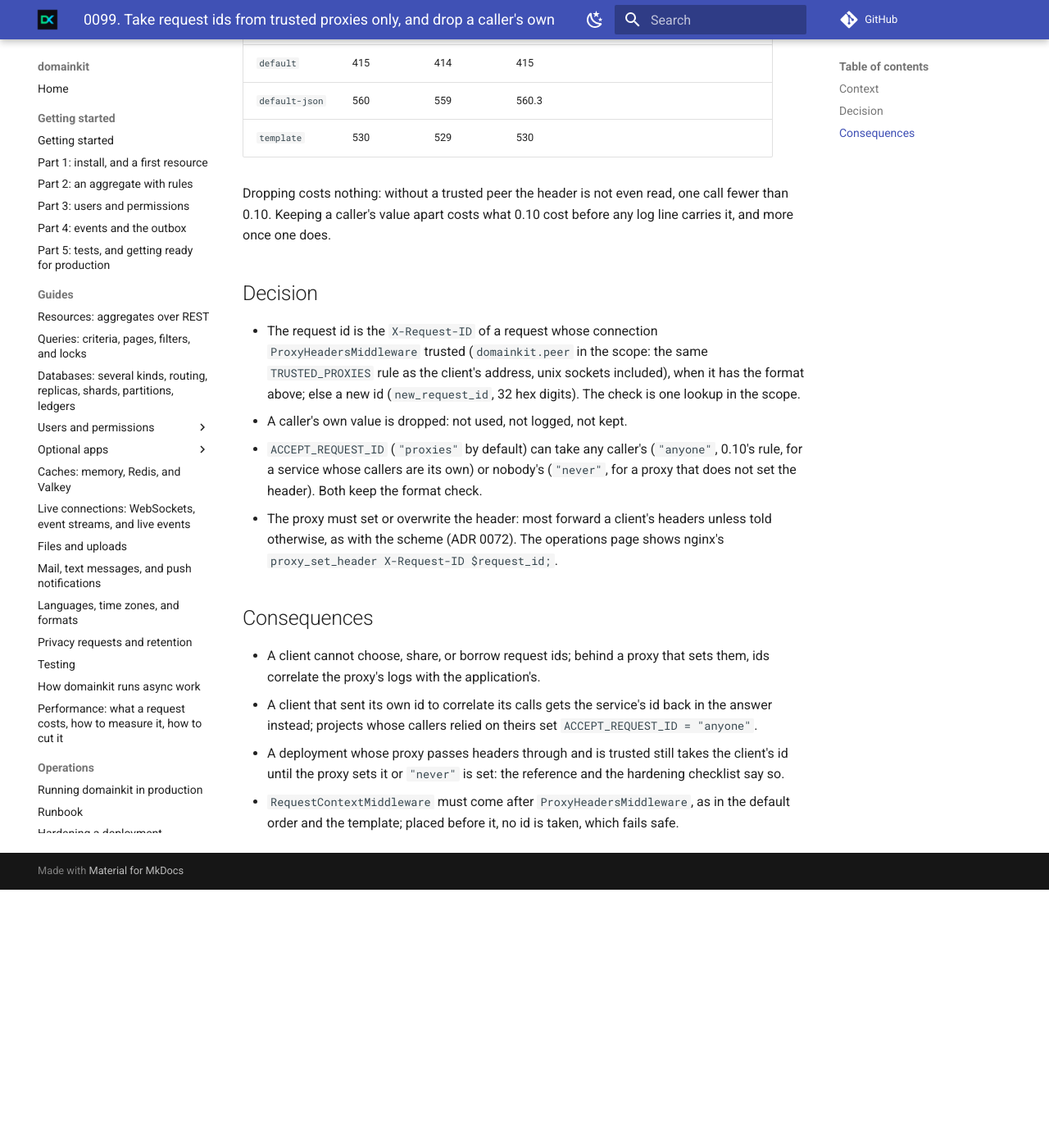
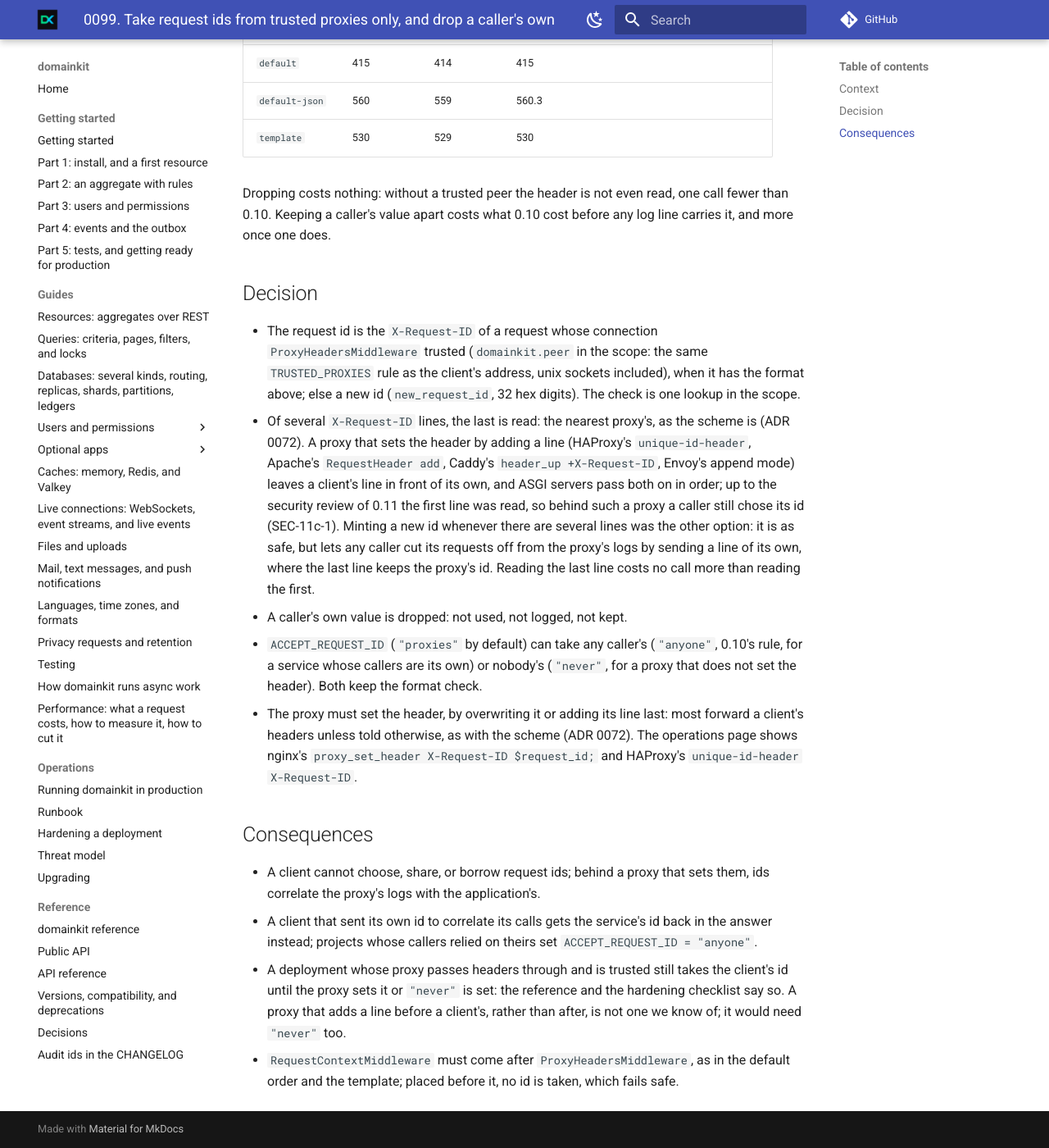
Before and after one commit to karimmattar/domainkit, an MkDocs documentation site: the page built from docs/adr/0099-take-request-ids-from-trusted-proxies-only.md, in a window 1280 px wide and 1400 px high, scrolled down 1105 px. Shown: the whole window at 82% size. Built offline with MkDocs 1.6.1 and Material for MkDocs 9.7.7, drawn with Linux system fonts in a browser that asks for light colours; comment, search, counter and statistics services are not loaded; before the commit the page ends 2190 px from its top, so only the background shows below that.

Commit message:
Read the nearest proxy's X-Request-ID line (SEC-11c-1)
WEB-13 takes the request id from a trusted proxy and asks it to set the
header. Proxies that set it by adding a line (HAProxy's
unique-id-header, Apache's RequestHeader add, Caddy's header_up +,
Envoy's append mode) leave a client's line in front of theirs, ASGI
servers pass both in order, and RequestContextMiddleware read the
first: behind such a proxy a caller still chose its id.

The middleware now reads the last line, the nearest proxy's, as the
scheme is read (ADR 0072), at the same cost in calls. Minting a new id
whenever there are several lines was as safe but would let any caller
cut its requests off from the proxy's logs by sending one; ADR 0099
records the choice. The reviewer's proof stays as the regression test,
with a test of headers given as any iterable. ADR 0099, the operations
page (with HAProxy's lines), the reference row, the checklist, the
threat model, and the CHANGELOG entries describe the result.

Co-Authored-By: Claude Opus 5.5 <noreply@anthropic.com>
Claude-Session: https://claude.ai/code/session_01B3gxw7fsK9yiRqDKQfiEXE

```diff
--- a/docs/adr/0099-take-request-ids-from-trusted-proxies-only.md
+++ b/docs/adr/0099-take-request-ids-from-trusted-proxies-only.md
@@ -59,15 +59,27 @@ read, one call fewer than 0.10. Keeping a caller's value apart costs what
   included), when it has the format above; else a new id
   (`new_request_id`, 32 hex digits). The check is one lookup in the
   scope.
+- Of several `X-Request-ID` lines, the last is read: the nearest
+  proxy's, as the scheme is (ADR 0072). A proxy that sets the header by
+  adding a line (HAProxy's `unique-id-header`, Apache's `RequestHeader
+  add`, Caddy's `header_up +X-Request-ID`, Envoy's append mode) leaves a
+  client's line in front of its own, and ASGI servers pass both on in
+  order; up to the security review of 0.11 the first line was read, so
+  behind such a proxy a caller still chose its id (SEC-11c-1). Minting a
+  new id whenever there are several lines was the other option: it is as
+  safe, but lets any caller cut its requests off from the proxy's logs by
+  sending a line of its own, where the last line keeps the proxy's id.
+  Reading the last line costs no call more than reading the first.
 - A caller's own value is dropped: not used, not logged, not kept.
 - `ACCEPT_REQUEST_ID` (`"proxies"` by default) can take any caller's
   (`"anyone"`, 0.10's rule, for a service whose callers are its own) or
   nobody's (`"never"`, for a proxy that does not set the header). Both
   keep the format check.
-- The proxy must set or overwrite the header: most forward a client's
-  headers unless told otherwise, as with the scheme (ADR 0072). The
-  operations page shows nginx's `proxy_set_header X-Request-ID
-  $request_id;`.
+- The proxy must set the header, by overwriting it or adding its line
+  last: most forward a client's headers unless told otherwise, as with
+  the scheme (ADR 0072). The operations page shows nginx's
+  `proxy_set_header X-Request-ID $request_id;` and HAProxy's
+  `unique-id-header X-Request-ID`.
 
 ## Consequences
 
@@ -78,7 +90,9 @@ read, one call fewer than 0.10. Keeping a caller's value apart costs what
   on theirs set `ACCEPT_REQUEST_ID = "anyone"`.
 - A deployment whose proxy passes headers through and is trusted still
   takes the client's id until the proxy sets it or `"never"` is set:
-  the reference and the hardening checklist say so.
+  the reference and the hardening checklist say so. A proxy that adds a
+  line before a client's, rather than after, is not one we know of; it
+  would need `"never"` too.
 - `RequestContextMiddleware` must come after `ProxyHeadersMiddleware`, as
   in the default order and the template; placed before it, no id is
   taken, which fails safe.
```
Also changed, not shown: CHANGELOG.md (+10 -6 lines), docs/operations.md (+11 -3 lines), docs/reference.md (+1 -1 lines), docs/security.md (+2 -2 lines), docs/threat-model.md (+1 -1 lines), 2 other files.
